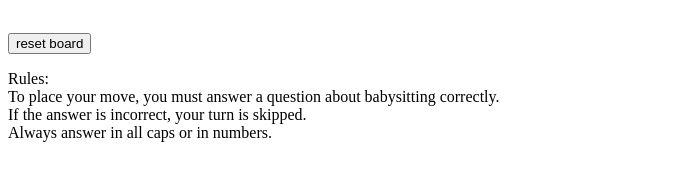
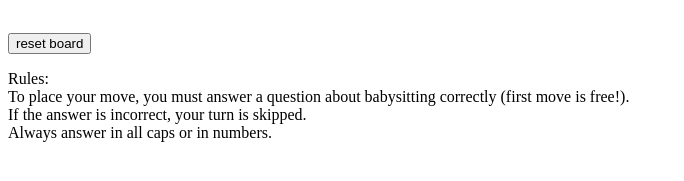
Before and after one commit to LP-HP/Tic-Tac-Toe-Review-Game, a plain HTML site: page index.html in a window 1280 px wide. Shown: the part 289-470 px from the top of the page, without its empty margins (0-684 px from the left). Drawn offline with Linux system fonts and the light colour scheme.

Commit message:
Update index.html

```diff
--- a/index.html
+++ b/index.html
@@ -28,7 +28,7 @@
     <br>
     <br>
     <button id='reset' onclick='resetboard()'>reset board</button>
-    <p>Rules:<br>To place your move, you must answer a question about babysitting correctly.<br>If the answer is incorrect, your turn is skipped.<br>Always answer in all caps or in numbers.</p>
+    <p>Rules:<br>To place your move, you must answer a question about babysitting correctly (first move is free!).<br>If the answer is incorrect, your turn is skipped.<br>Always answer in all caps or in numbers.</p>
    <script src='index.js'></script>
    <style>
      hr
```
